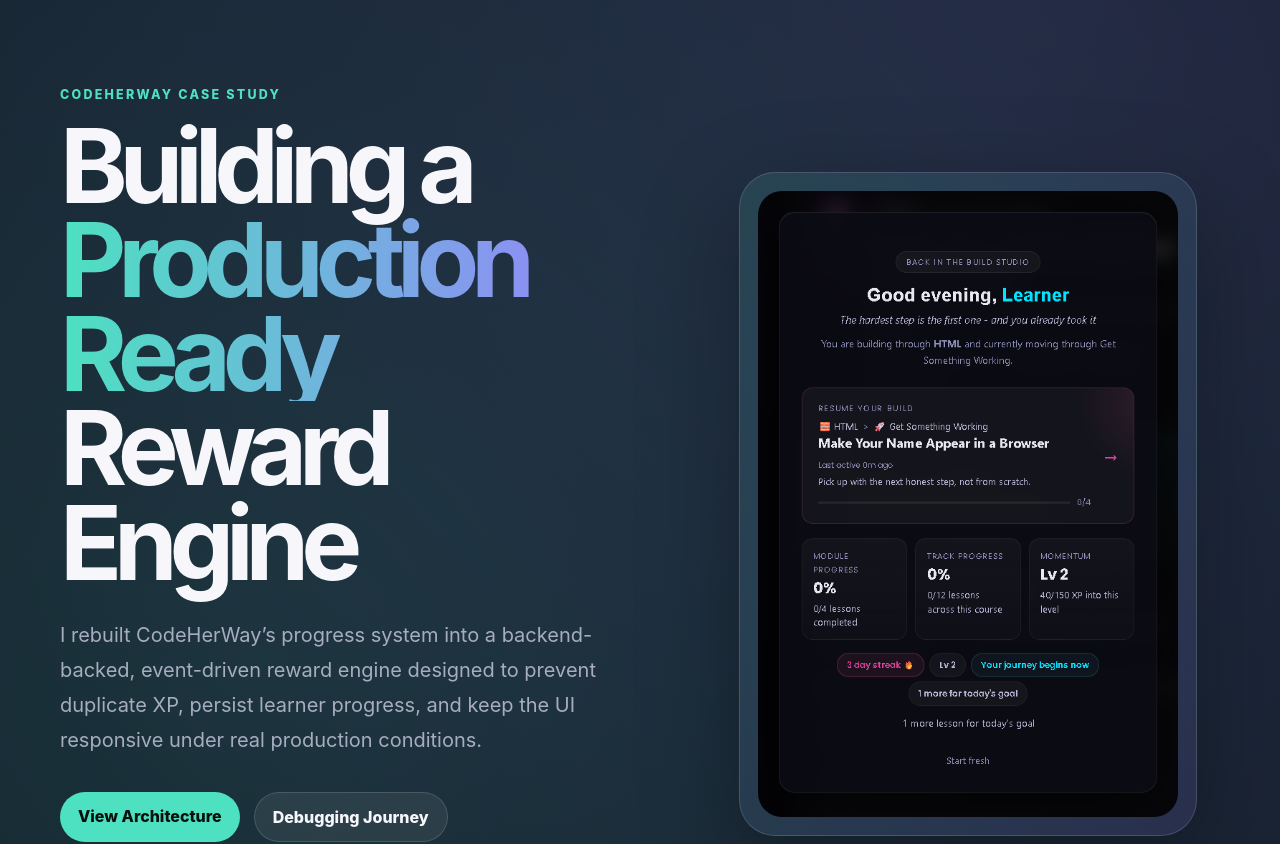
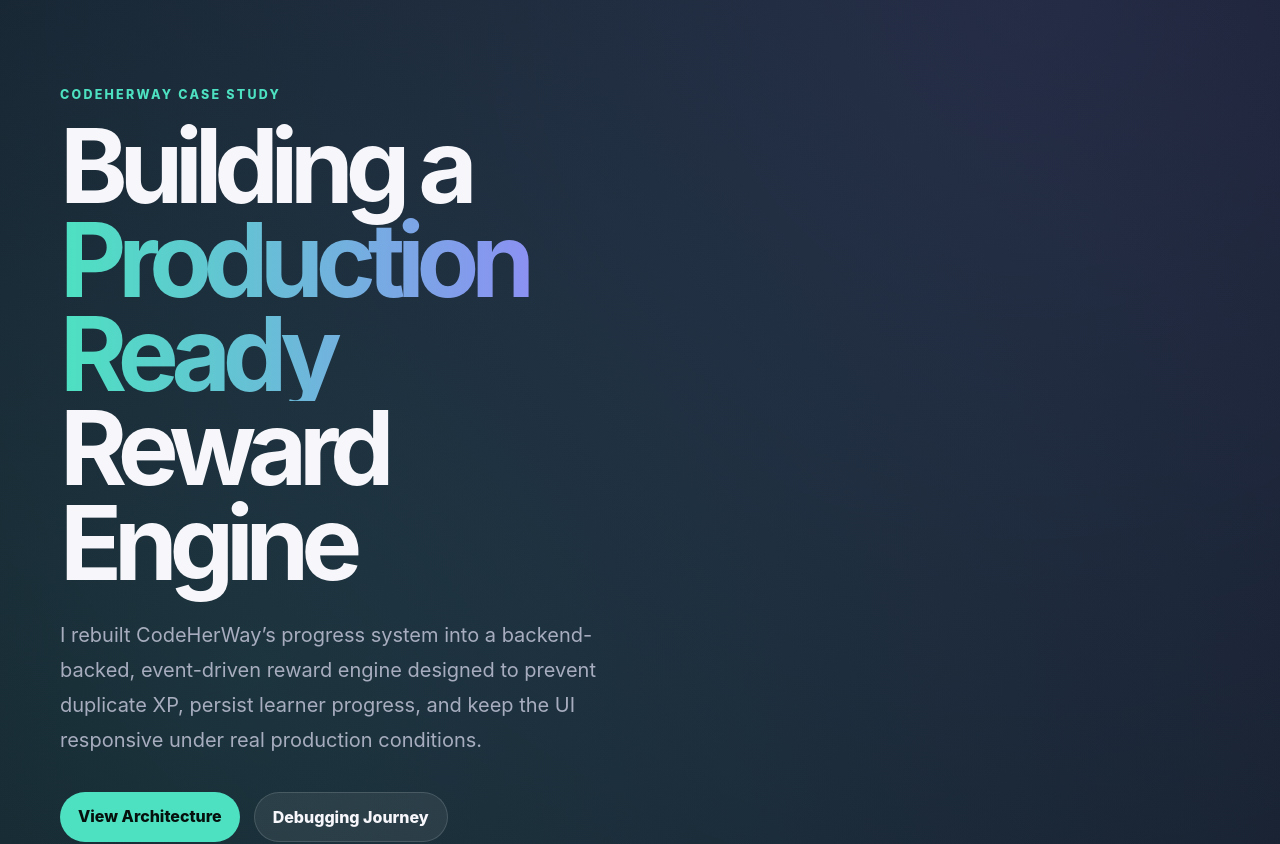
Before and after one commit to itcodegirl/codeherway-reward-engine-case-study, a React (Vite) app: page / in a window 1280 px wide. Shown: the top 844 px of the page. Built offline with nearby package versions, Linux system fonts and the light colour scheme.

Commit message:
feat: finalize hero image

```diff
--- a/src/pages/RewardEngineCaseStudy.jsx
+++ b/src/pages/RewardEngineCaseStudy.jsx
@@ -44,11 +44,6 @@
       </div>
     </div>
 
-    <div className="hero-visual">
-      <img src="/login-ui.png"
-        alt="CodeHerWay learner dashboard showing progress and momentum"
-      />
-    </div>
   </div>
 
   <div className="metric-grid">
```
